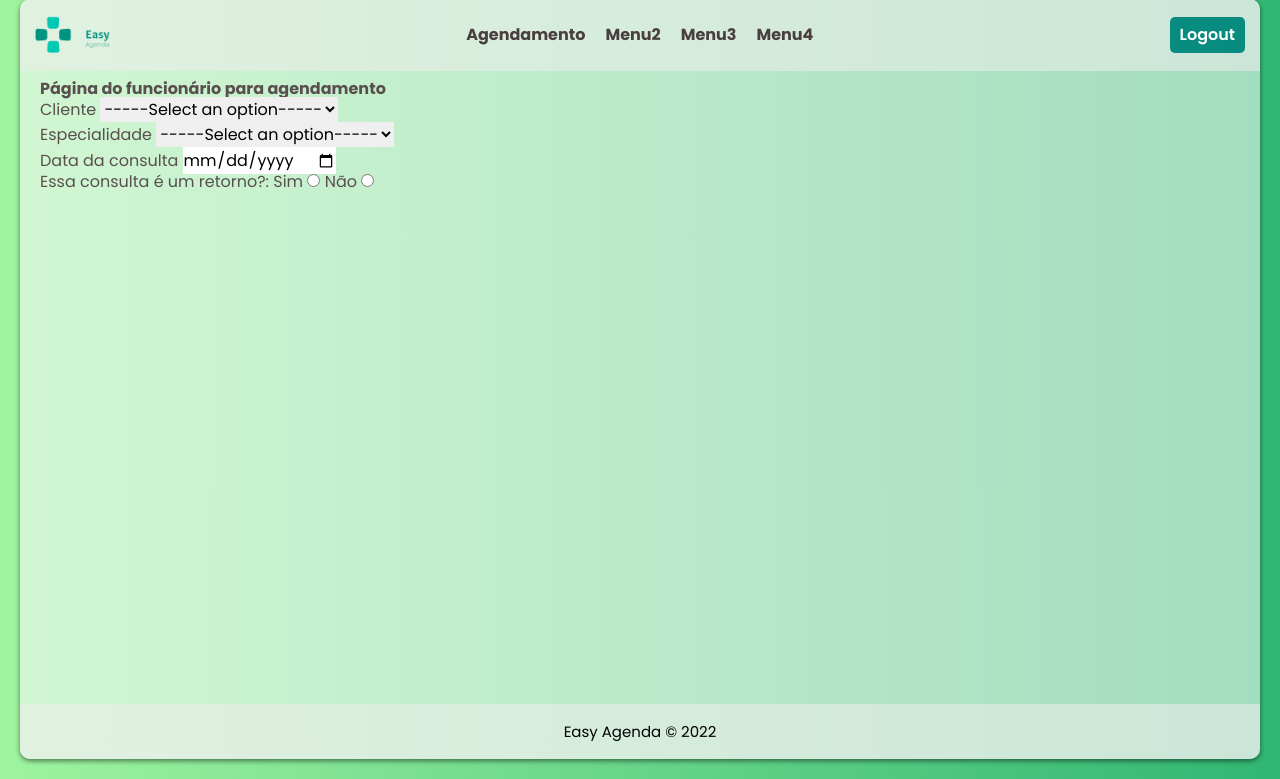
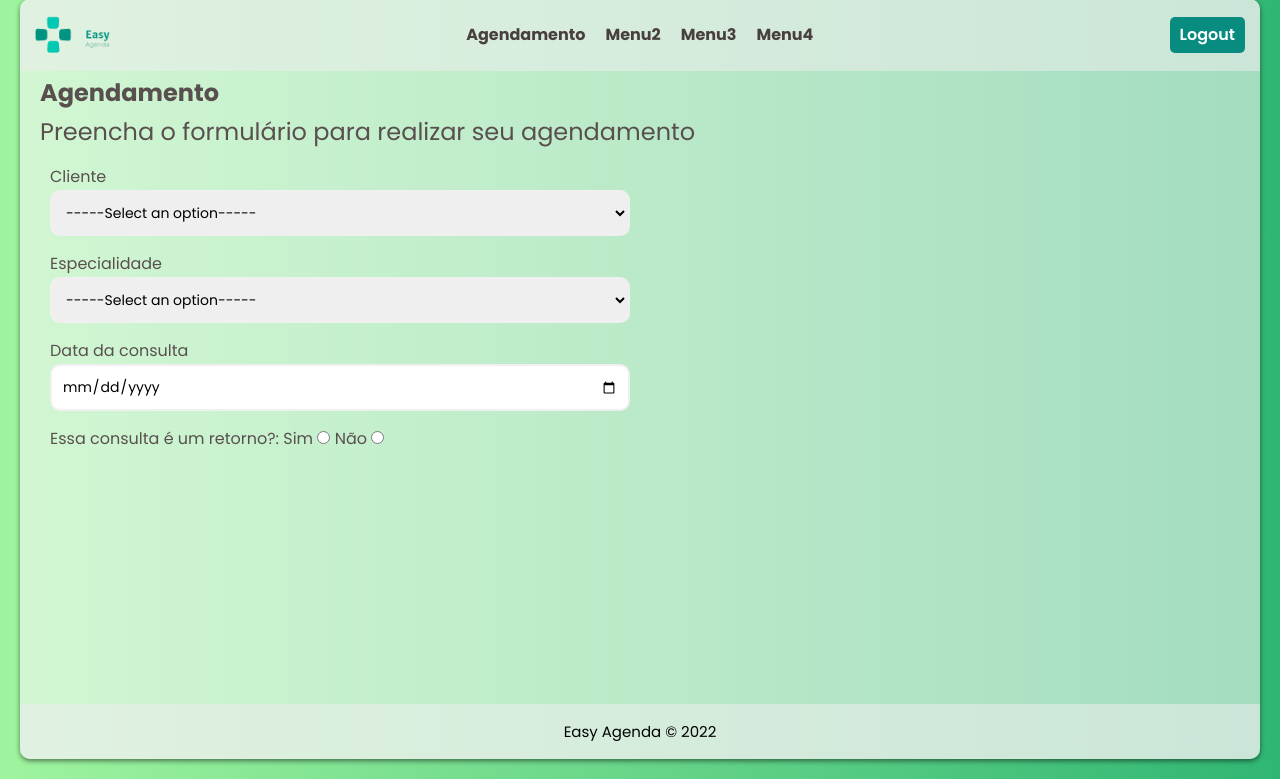
Before and after one commit to lucasv-bs/easy_agenda, a Django app: template appointment/templates/employee_appointment.html in a window 1280 px wide. Shown: the part 21-800 px from the top of the page. Run offline with Django 4.2, Linux system fonts and the light colour scheme; the template is opened without the code that fills it, so the values that code supplies are empty; some libraries are stand-ins or nearby versions.

Commit message:
Change employee appointment page layout to improve usability in choosing an available time

```diff
--- /dev/null
+++ b/appointment/static/css/employee_appointment.css
@@ -0,0 +1,146 @@
+.title {
+    font-size: 1.5rem;
+}
+
+.page-message {
+    font-size: 1.5rem;
+    margin: 15px 0;
+}
+
+.panel {
+    display: flex;
+}
+
+/* ********** LEFT PANEL START ********** */
+.left-panel {
+    flex: 0 0 50%;
+    padding: 10px;
+}
+
+.form-control{
+    margin-bottom: 10px;
+    padding-bottom: 10px;
+    position: relative;
+
+}
+.form-control label {
+    display: inline-block;
+    margin-bottom: 5px;
+}
+
+.form-control input:not([type='radio']){
+    border: 2px solid #f0f0f0;
+    display: block;
+    border-radius: 10px;
+    font-size: 14px;
+    width: 100%;
+    padding: 10px;
+}
+.form-control i {
+    position: absolute;
+    top: 45px;
+    right: 10px;
+    visibility: hidden;
+}
+.form-control small {
+    position: absolute;
+    bottom: 1;
+    left: 0;
+    visibility: hidden;
+}
+.form button {
+    background-color:  rgb(30, 148, 89);
+    border: 2px solid  rgb(30, 148, 89);
+    color: #fff;
+    font-size: 14px;
+    width: 100%;
+    border-radius: 10px;
+    padding: 10px;
+    cursor: pointer;
+}
+.form-control select {
+    border: 2px solid #f0f0f0;
+    display: block;
+    border-radius: 10px;
+    font-size: 14px;
+    width: 100%;
+    padding: 10px;
+}
+
+/* Error and Success*/
+
+.form-control.success input {
+    border-color: #2ecc71;
+}
+
+.form-control.error input {
+    border-color: #e74c3c;
+}
+
+.form-control.success i.fa-check-circle{
+    color: #2ecc71;
+}
+
+.form-control.error i.fa-exclamation-circle{
+    color: #e74c3c;
+}
+.form-control.error small {
+    color: #e74c3c;
+}
+
+/* ********** LEFT PANEL END ********** */
+
+
+/* ********** RIGHT PANEL START ********** */
+.right-panel {
+    flex: 0 0 50%;
+    max-width: 50%;
+    padding: 10px;
+    overflow-y: scroll;
+}
+
+#selected-day-results {
+    text-align: center;
+}
+
+.doctor {
+    background-color: var(--color-full-white);
+    border-radius: 5px;
+    margin-top: 30px;
+    padding: 10px;
+}
+
+#selected-day-results, .doctor > .doctor-name {
+    color: var(--text-emphasis);
+    font-weight: 700;
+}
+
+.doctor-specialty, .doctor-time-list {
+    margin-top: 10px;
+}
+
+.doctor-time-list {
+    display: flex;
+    padding: 10px 0;
+    overflow-x: scroll;
+}
+
+.doctor-time-available {
+    background-color: var(--logo-lightest-part);
+    border-radius: 5px;
+    color: var(--color-full-white);
+    cursor: pointer;
+    padding: 5px 10px;
+}
+
+.doctor-time-available + .doctor-time-available {
+    margin-left: 20px;
+}
+
+.doctor-time-available[data-time-selected="true"] {
+    background-color: var(--color-blue);
+    transform: translateY(2px);
+    transition: all 0.3s;
+}
+
+/* ********** RIGHT PANEL END ********** */
--- a/appointment/static/js/employee_appointment.js
+++ b/appointment/static/js/employee_appointment.js
@@ -1,6 +1,7 @@
 const appointmentDate = document.querySelector('#id_appointment_date');
 const specialtyList = document.querySelector('#id_specialty');
 const doctorList = document.querySelector('#id_doctor');
+const divAvailabilityInformation = document.querySelector('.right-panel');
 const btnRegisterAppointment = document.querySelector('#btn-register-appointment');
 
 
@@ -25,6 +26,7 @@ function getAppointmentsAvailable(specialty, appointmentDate) {
 
     // Check if one specialty was selected
     if (specialty == '' || isNaN(parseInt(specialty))) {
+        divAvailabilityInformation.textContent = '';
         return;
     }
     // Check if one appointment date was selected
@@ -53,8 +55,30 @@ function getAppointmentsAvailable(specialty, appointmentDate) {
         if (data['status'] == 'warning' || data['status'] == 'error') {
             return;
         }
-        const divAvailabilityInformation = document.querySelector('.right-panel');
         divAvailabilityInformation.textContent = '';
+
+        const pSelectedDayResults = document.createElement('p');
+        pSelectedDayResults.setAttribute('id', 'selected-day-results');
+
+        // get the selected date to fill in the day results message
+        let selectedDate = document.querySelector('#id_appointment_date').value;
+        if (selectedDate == "") {
+            selectedDate = formatDate(new Date(), true);
+        }
+        else {
+            // replace '-' for '/' on the string date
+            let regexp = /-/gi;
+            selectedDate = selectedDate.replace(regexp, '/');
+            selectedDate = formatDate(new Date(selectedDate), true);
+        }
+        if ( data['doctors'] == undefined || !Array.isArray(data['doctors']) ) {
+            pSelectedDayResults.textContent = `Não há disponibilidade para as opções selecionadas`;
+            divAvailabilityInformation.insertAdjacentElement('beforeend', pSelectedDayResults);
+
+            return;
+        }
+        pSelectedDayResults.textContent = `Resultados para o dia ${selectedDate}`;
+        divAvailabilityInformation.insertAdjacentElement('beforeend', pSelectedDayResults);
 
         const specialtyId = data['specialty_id'];
         const specialtyName = data['specialty_name'];
@@ -65,25 +89,27 @@ function getAppointmentsAvailable(specialty, appointmentDate) {
             let doctorGender = doctor['doctor_gender'];
             let doctorCrm = doctor['doctor_crm'];
             let doctorState = doctor['doctor_state'];
-            let selectedDate = doctor['selected_date'];
 
             const divDoctorAvailable = document.createElement('div');
             divDoctorAvailable.setAttribute('id', `doctor-id-${doctorId}`);
+            divDoctorAvailable.setAttribute('class', 'doctor');
             divDoctorAvailable.setAttribute('data-doctor-id', doctorId);
 
             const pDoctorName = document.createElement('p');
             pDoctorName.textContent = doctorGender == 'm' ? `Dr. ${doctorName}` : `Dra. ${doctorName}`;
-            pDoctorName.style.fontWeight = 700;
+            pDoctorName.setAttribute('class', 'doctor-name');
 
             const pDoctorSpecialty = document.createElement('p');
             pDoctorSpecialty.textContent = `${specialtyName} - CRM: ${doctorCrm}`;
+            pDoctorSpecialty.setAttribute('class', 'doctor-specialty');
 
             const ulDoctorAvailableList = document.createElement('ul');
+            ulDoctorAvailableList.setAttribute('class', 'doctor-time-list');
 
             for (const time of doctor['available_times']) {
                 const liAvailableTime = document.createElement('li');
+                liAvailableTime.setAttribute('class', 'doctor-time-available');
                 liAvailableTime.setAttribute('data-time-selected', 'false');
-                liAvailableTime.style.padding = '10px';
                 liAvailableTime.textContent = time;
 
                 liAvailableTime.addEventListener('click', function() {
@@ -98,35 +124,34 @@ function getAppointmentsAvailable(specialty, appointmentDate) {
                 ulDoctorAvailableList.insertAdjacentElement('beforeend', liAvailableTime);
             }
 
-            const btnRegister = document.createElement('button');
-            btnRegister.setAttribute('type', 'button');
-            btnRegister.setAttribute('id', `btn-doctor-id-${doctorId}`);
-            btnRegister.textContent = 'Agendar';
-            btnRegister.addEventListener('click', function() {
-                const customer = document.querySelector("#id_customer").value;
-                const specialty = document.querySelector("#id_specialty").value;
-                const appointment_date = document.querySelector('#id_appointment_date').value
-                    ? document.querySelector('#id_appointment_date').value
-                    : formatDate(new Date());
+            // const btnRegister = document.createElement('button');
+            // btnRegister.setAttribute('type', 'button');
+            // btnRegister.setAttribute('id', `btn-doctor-id-${doctorId}`);
+            // btnRegister.textContent = 'Agendar';
+            // btnRegister.addEventListener('click', function() {
+            //     const customer = document.querySelector("#id_customer").value;
+            //     const specialty = document.querySelector("#id_specialty").value;
+            //     const appointment_date = document.querySelector('#id_appointment_date').value
+            //         ? document.querySelector('#id_appointment_date').value
+            //         : formatDate(new Date());
 
-                const doctor = this.parentElement.dataset.doctorId;
-                const appointment_time = this.previousSibling.querySelector('[data-time-selected="true"]').textContent;
-                console.log('Appointment time: ', appointment_time);
+            //     const doctor = this.parentElement.dataset.doctorId;
+            //     const appointment_time = this.previousSibling.querySelector('[data-time-selected="true"]').textContent;
+            //     console.log('Appointment time: ', appointment_time);
 
-                insertAppointment(appointment_date, appointment_time, customer, specialty, doctor);
-            });
+            //     insertAppointment(appointment_date, appointment_time, customer, specialty, doctor);
+            // });
 
             divDoctorAvailable.insertAdjacentElement('beforeend', pDoctorName);
             divDoctorAvailable.insertAdjacentElement('beforeend', pDoctorSpecialty);
             divDoctorAvailable.insertAdjacentElement('beforeend', ulDoctorAvailableList);
-            divDoctorAvailable.insertAdjacentElement('beforeend', btnRegister);
+            // divDoctorAvailable.insertAdjacentElement('beforeend', btnRegister);
 
             divAvailabilityInformation.insertAdjacentElement('beforeend', divDoctorAvailable);
         }
 
     });
 }
-
 
 
 function insertAppointment(appointment_date, appointment_time, customer, specialty, doctor) {
@@ -157,11 +182,14 @@ function insertAppointment(appointment_date, appointment_time, customer, special
 }
 
 
-function formatDate(date) {
+function formatDate(date, formatForView = false) {
     const year = Intl.DateTimeFormat('pt-br', { year: 'numeric' }).format(date);
     const month = Intl.DateTimeFormat('pt-br', { month: '2-digit' }).format(date);
     const day = Intl.DateTimeFormat('pt-br', { day: '2-digit' }).format(date);
 
+    if (formatForView) {
+        return `${day}/${month}/${year}`;
+    }
     return `${year}-${month}-${day}`;
 }
 
--- a/appointment/templates/employee_appointment.html
+++ b/appointment/templates/employee_appointment.html
@@ -1,46 +1,48 @@
 {% extends 'base.html' %}
 {% load static %}
 
+{% block stylesheet %}
+<link rel="stylesheet" href="{% static 'css/employee_appointment.css' %}">
+{% endblock %}
+
 {% block content %}
-<style>
-    .my-container {
-        display: flex;
-    }
-    .side-panel {
-        flex: 0 0 300px
-    }
-    .main-panel {
-        flex: 0 0 auto;
-    }
-</style>
-<main>
-    <h1>Página do funcionário para agendamento</h1>
-    <div class="my-container">
+
+<h1 class="title">Agendamento</h1>
+<p class="page-message">Preencha o formulário para realizar seu agendamento</p>
+<div class="panel">
     <div class="left-panel">
-            <div>
+        <div class="form-control">
             <label for="id_customer">Cliente</label>
-                <select name="customer" id="id_customer">
+            <select name="customer" id="id_customer" required>
                 <option value="">-----Select an option-----</option>
                 {% for customer in customer_list %}
                 <option value="{{customer.id}}">{{customer.name}}</option>
                 {% endfor %}
             </select>
+
+            <i class="fas fa-exclamation-circle"></i>
+            <i class="fas fa-check-circle"></i>
         </div>
-            <div>
+        <div class="form-control">
             <label for="id_specialty">Especialidade</label>
-                <select name="specialty" id="id_specialty">
+            <select name="specialty" id="id_specialty" required>
                 <option value="">-----Select an option-----</option>
                 {% for specialty in specialty_list %}
                 <option value="{{specialty.id}}">{{specialty.name}}</option>
                 {% endfor %}
             </select>
+
+            <i class="fas fa-exclamation-circle"></i>
+            <i class="fas fa-check-circle"></i>
         </div>
-            <div>
+        <div class="form-control">
             <label for="id_appointment_date">Data da consulta</label>
-                <input type="date" name="appointment_date" id="id_appointment_date">
+            <input type="date" name="appointment_date" id="id_appointment_date" required>
+            <i class="fas fa-exclamation-circle"></i>
+            <i class="fas fa-check-circle"></i>
         </div>
-            <div>
-                <p style="display: inline-block;">Essa consulta é um retorno?: </p>
+        <div class="form-control">
+            Essa consulta é um retorno?:
             <label for="id_appointment_return_yes">Sim</label>
             <input type="radio" name="appointment_return" id="id_appointment_return_yes" value="true">
             <label for="id_appointment_return_not">Não</label>
@@ -49,7 +51,6 @@
     </div>
     <div class="right-panel"></div>
 </div>
-</main>
 {% endblock %}
 
 {% block scripts %}
--- a/employee/static/css/employee.css
+++ b/employee/static/css/employee.css
@@ -1,5 +1,5 @@
 .title {
-    font-size: 18pt;
+    font-size: 1.5rem;
     font-weight: normal;
     width: 100%;
     margin-bottom: 40px;
```
Lines whose indentation alone changed are shown as unchanged.
